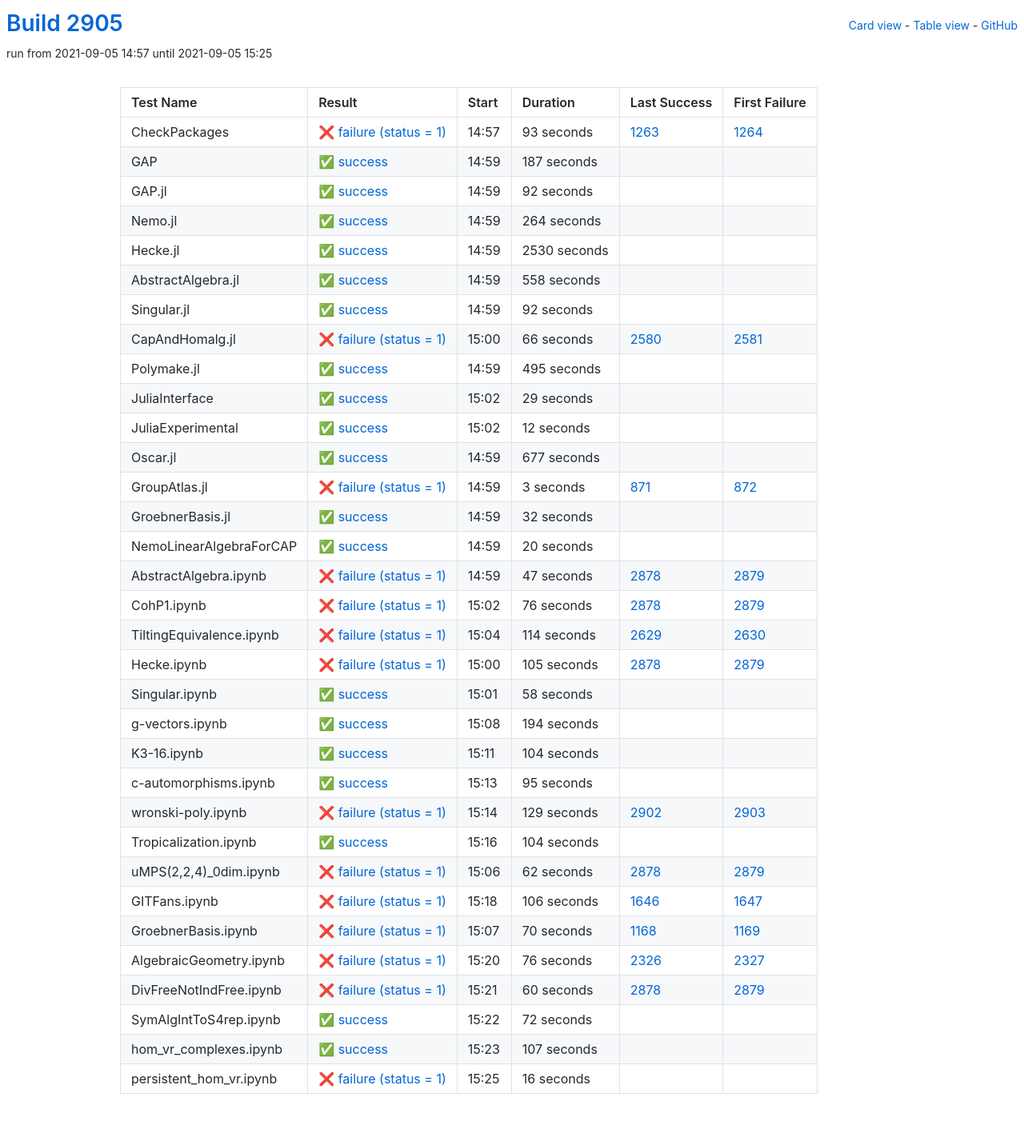
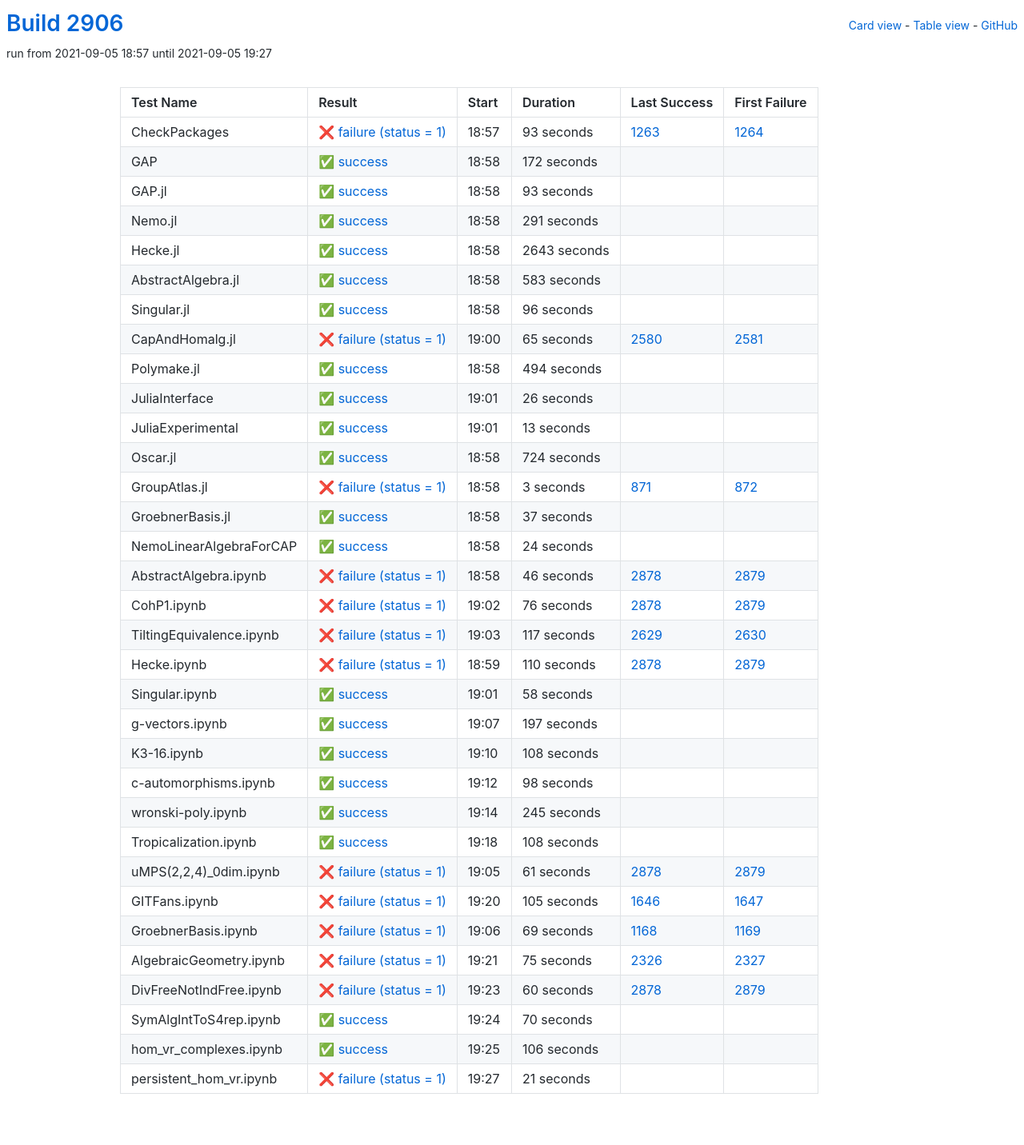
Before and after one commit to oscar-system/oscar-ci-status-stable, a Jekyll site: the page built from table.html, in a window 1280 px wide. Shown: the whole page at 80% size. Built offline with Jekyll 4.4.1, drawn with Linux system fonts in a browser that asks for light colours.

Commit message:
Build #2906

```diff
--- a/_data/ci.yml
+++ b/_data/ci.yml
@@ -1,6 +1,6 @@
 ---
-build: 2905
-build_url: https://oscarci.mathematik.uni-kl.de/job/oscar-stable/2905/
+build: 2906
+build_url: https://oscarci.mathematik.uni-kl.de/job/oscar-stable/2906/
 job: oscar-stable
 organization: oscar-system
 repo: oscar-ci-status-stable
@@ -8,8 +8,8 @@ repourl: https://github.com/oscar-system/oscar-ci-status-stable
 tests:
 - name: CheckPackages
   id: checkpackages
-  log: https://oscarci.mathematik.uni-kl.de/job/oscar-stable/2905/artifact/logs/build-2905/CheckPackages.log
-  start: 2021-09-05 14:57
+  log: https://oscarci.mathematik.uni-kl.de/job/oscar-stable/2906/artifact/logs/build-2906/CheckPackages.log
+  start: 2021-09-05 18:57
   success: false
   exitcode: 1
   status: failure
@@ -20,140 +20,140 @@ tests:
   first_failure_url: https://oscarci.mathematik.uni-kl.de/job/oscar-stable/1264/
 - name: GAP
   id: gap
-  log: https://oscarci.mathematik.uni-kl.de/job/oscar-stable/2905/artifact/logs/build-2905/GAP.log
-  start: 2021-09-05 14:59
+  log: https://oscarci.mathematik.uni-kl.de/job/oscar-stable/2906/artifact/logs/build-2906/GAP.log
+  start: 2021-09-05 18:58
   success: true
   exitcode: 0
   status: success
-  duration: 187
+  duration: 172
   last_success: false
   last_success_url:
   first_failure: false
   first_failure_url:
 - name: GAP.jl
   id: gap-jl
-  log: https://oscarci.mathematik.uni-kl.de/job/oscar-stable/2905/artifact/logs/build-2905/GAP.jl.log
-  start: 2021-09-05 14:59
+  log: https://oscarci.mathematik.uni-kl.de/job/oscar-stable/2906/artifact/logs/build-2906/GAP.jl.log
+  start: 2021-09-05 18:58
   success: true
   exitcode: 0
   status: success
-  duration: 92
+  duration: 93
   last_success: false
   last_success_url:
   first_failure: false
   first_failure_url:
 - name: Nemo.jl
   id: nemo-jl
-  log: https://oscarci.mathematik.uni-kl.de/job/oscar-stable/2905/artifact/logs/build-2905/Nemo.jl.log
-  start: 2021-09-05 14:59
+  log: https://oscarci.mathematik.uni-kl.de/job/oscar-stable/2906/artifact/logs/build-2906/Nemo.jl.log
+  start: 2021-09-05 18:58
   success: true
   exitcode: 0
   status: success
-  duration: 264
+  duration: 291
   last_success: false
   last_success_url:
   first_failure: false
   first_failure_url:
 - name: Hecke.jl
   id: hecke-jl
-  log: https://oscarci.mathematik.uni-kl.de/job/oscar-stable/2905/artifact/logs/build-2905/Hecke.jl.log
-  start: 2021-09-05 14:59
+  log: https://oscarci.mathematik.uni-kl.de/job/oscar-stable/2906/artifact/logs/build-2906/Hecke.jl.log
+  start: 2021-09-05 18:58
   success: true
   exitcode: 0
   status: success
-  duration: 2530
+  duration: 2643
   last_success: false
   last_success_url:
   first_failure: false
   first_failure_url:
 - name: AbstractAlgebra.jl
   id: abstractalgebra-jl
-  log: https://oscarci.mathematik.uni-kl.de/job/oscar-stable/2905/artifact/logs/build-2905/AbstractAlgebra.jl.log
-  start: 2021-09-05 14:59
+  log: https://oscarci.mathematik.uni-kl.de/job/oscar-stable/2906/artifact/logs/build-2906/AbstractAlgebra.jl.log
+  start: 2021-09-05 18:58
   success: true
   exitcode: 0
   status: success
-  duration: 558
+  duration: 583
   last_success: false
   last_success_url:
   first_failure: false
   first_failure_url:
 - name: Singular.jl
   id: singular-jl
-  log: https://oscarci.mathematik.uni-kl.de/job/oscar-stable/2905/artifact/logs/build-2905/Singular.jl.log
-  start: 2021-09-05 14:59
+  log: https://oscarci.mathematik.uni-kl.de/job/oscar-stable/2906/artifact/logs/build-2906/Singular.jl.log
+  start: 2021-09-05 18:58
   success: true
   exitcode: 0
   status: success
-  duration: 92
+  duration: 96
   last_success: false
   last_success_url:
   first_failure: false
   first_failure_url:
 - name: CapAndHomalg.jl
   id: capandhomalg-jl
-  log: https://oscarci.mathematik.uni-kl.de/job/oscar-stable/2905/artifact/logs/build-2905/CapAndHomalg.jl.log
-  start: 2021-09-05 15:00
+  log: https://oscarci.mathematik.uni-kl.de/job/oscar-stable/2906/artifact/logs/build-2906/CapAndHomalg.jl.log
+  start: 2021-09-05 19:00
   success: false
   exitcode: 1
   status: failure
-  duration: 66
+  duration: 65
   last_success: 2580
   last_success_url: https://oscarci.mathematik.uni-kl.de/job/oscar-stable/2580/
   first_failure: 2581
   first_failure_url: https://oscarci.mathematik.uni-kl.de/job/oscar-stable/2581/
 - name: Polymake.jl
   id: polymake-jl
-  log: https://oscarci.mathematik.uni-kl.de/job/oscar-stable/2905/artifact/logs/build-2905/Polymake.jl.log
-  start: 2021-09-05 14:59
+  log: https://oscarci.mathematik.uni-kl.de/job/oscar-stable/2906/artifact/logs/build-2906/Polymake.jl.log
+  start: 2021-09-05 18:58
   success: true
   exitcode: 0
   status: success
-  duration: 495
+  duration: 494
   last_success: false
   last_success_url:
   first_failure: false
   first_failure_url:
 - name: JuliaInterface
   id: juliainterface
-  log: https://oscarci.mathematik.uni-kl.de/job/oscar-stable/2905/artifact/logs/build-2905/JuliaInterface.log
-  start: 2021-09-05 15:02
+  log: https://oscarci.mathematik.uni-kl.de/job/oscar-stable/2906/artifact/logs/build-2906/JuliaInterface.log
+  start: 2021-09-05 19:01
   success: true
   exitcode: 0
   status: success
-  duration: 29
+  duration: 26
   last_success: false
   last_success_url:
   first_failure: false
   first_failure_url:
 - name: JuliaExperimental
   id: juliaexperimental
-  log: https://oscarci.mathematik.uni-kl.de/job/oscar-stable/2905/artifact/logs/build-2905/JuliaExperimental.log
-  start: 2021-09-05 15:02
+  log: https://oscarci.mathematik.uni-kl.de/job/oscar-stable/2906/artifact/logs/build-2906/JuliaExperimental.log
+  start: 2021-09-05 19:01
   success: true
   exitcode: 0
   status: success
-  duration: 12
+  duration: 13
   last_success: false
   last_success_url:
   first_failure: false
   first_failure_url:
 - name: Oscar.jl
   id: oscar-jl
-  log: https://oscarci.mathematik.uni-kl.de/job/oscar-stable/2905/artifact/logs/build-2905/Oscar.jl.log
-  start: 2021-09-05 14:59
+  log: https://oscarci.mathematik.uni-kl.de/job/oscar-stable/2906/artifact/logs/build-2906/Oscar.jl.log
+  start: 2021-09-05 18:58
   success: true
   exitcode: 0
   status: success
-  duration: 677
+  duration: 724
   last_success: false
   last_success_url:
   first_failure: false
   first_failure_url:
 - name: GroupAtlas.jl
   id: groupatlas-jl
-  log: https://oscarci.mathematik.uni-kl.de/job/oscar-stable/2905/artifact/logs/build-2905/GroupAtlas.jl.log
-  start: 2021-09-05 14:59
+  log: https://oscarci.mathematik.uni-kl.de/job/oscar-stable/2906/artifact/logs/build-2906/GroupAtlas.jl.log
+  start: 2021-09-05 18:58
   success: false
   exitcode: 1
   status: failure
@@ -164,44 +164,44 @@ tests:
   first_failure_url: https://oscarci.mathematik.uni-kl.de/job/oscar-stable/872/
 - name: GroebnerBasis.jl
   id: groebnerbasis-jl
-  log: https://oscarci.mathematik.uni-kl.de/job/oscar-stable/2905/artifact/logs/build-2905/GroebnerBasis.jl.log
-  start: 2021-09-05 14:59
+  log: https://oscarci.mathematik.uni-kl.de/job/oscar-stable/2906/artifact/logs/build-2906/GroebnerBasis.jl.log
+  start: 2021-09-05 18:58
   success: true
   exitcode: 0
   status: success
-  duration: 32
+  duration: 37
   last_success: false
   last_success_url:
   first_failure: false
   first_failure_url:
 - name: NemoLinearAlgebraForCAP
   id: nemolinearalgebraforcap
-  log: https://oscarci.mathematik.uni-kl.de/job/oscar-stable/2905/artifact/logs/build-2905/NemoLinearAlgebraForCAP.log
-  start: 2021-09-05 14:59
+  log: https://oscarci.mathematik.uni-kl.de/job/oscar-stable/2906/artifact/logs/build-2906/NemoLinearAlgebraForCAP.log
+  start: 2021-09-05 18:58
   success: true
   exitcode: 0
   status: success
-  duration: 20
+  duration: 24
   last_success: false
   last_success_url:
   first_failure: false
   first_failure_url:
 - name: AbstractAlgebra.ipynb
   id: abstractalgebra-ipynb
-  log: https://oscarci.mathematik.uni-kl.de/job/oscar-stable/2905/artifact/logs/build-2905/AbstractAlgebra.ipynb.log
-  start: 2021-09-05 14:59
+  log: https://oscarci.mathematik.uni-kl.de/job/oscar-stable/2906/artifact/logs/build-2906/AbstractAlgebra.ipynb.log
+  start: 2021-09-05 18:58
   success: false
   exitcode: 1
   status: failure
-  duration: 47
+  duration: 46
   last_success: 2878
   last_success_url: https://oscarci.mathematik.uni-kl.de/job/oscar-stable/2878/
   first_failure: 2879
   first_failure_url: https://oscarci.mathematik.uni-kl.de/job/oscar-stable/2879/
 - name: CohP1.ipynb
   id: cohp1-ipynb
-  log: https://oscarci.mathematik.uni-kl.de/job/oscar-stable/2905/artifact/logs/build-2905/CohP1.ipynb.log
-  start: 2021-09-05 15:02
+  log: https://oscarci.mathematik.uni-kl.de/job/oscar-stable/2906/artifact/logs/build-2906/CohP1.ipynb.log
+  start: 2021-09-05 19:02
   success: false
   exitcode: 1
   status: failure
@@ -212,32 +212,32 @@ tests:
   first_failure_url: https://oscarci.mathematik.uni-kl.de/job/oscar-stable/2879/
 - name: TiltingEquivalence.ipynb
   id: tiltingequivalence-ipynb
-  log: https://oscarci.mathematik.uni-kl.de/job/oscar-stable/2905/artifact/logs/build-2905/TiltingEquivalence.ipynb.log
-  start: 2021-09-05 15:04
+  log: https://oscarci.mathematik.uni-kl.de/job/oscar-stable/2906/artifact/logs/build-2906/TiltingEquivalence.ipynb.log
+  start: 2021-09-05 19:03
   success: false
   exitcode: 1
   status: failure
-  duration: 114
+  duration: 117
   last_success: 2629
   last_success_url: https://oscarci.mathematik.uni-kl.de/job/oscar-stable/2629/
   first_failure: 2630
   first_failure_url: https://oscarci.mathematik.uni-kl.de/job/oscar-stable/2630/
 - name: Hecke.ipynb
   id: hecke-ipynb
-  log: https://oscarci.mathematik.uni-kl.de/job/oscar-stable/2905/artifact/logs/build-2905/Hecke.ipynb.log
-  start: 2021-09-05 15:00
+  log: https://oscarci.mathematik.uni-kl.de/job/oscar-stable/2906/artifact/logs/build-2906/Hecke.ipynb.log
+  start: 2021-09-05 18:59
   success: false
   exitcode: 1
   status: failure
-  duration: 105
+  duration: 110
   last_success: 2878
   last_success_url: https://oscarci.mathematik.uni-kl.de/job/oscar-stable/2878/
   first_failure: 2879
   first_failure_url: https://oscarci.mathematik.uni-kl.de/job/oscar-stable/2879/
 - name: Singular.ipynb
   id: singular-ipynb
-  log: https://oscarci.mathematik.uni-kl.de/job/oscar-stable/2905/artifact/logs/build-2905/Singular.ipynb.log
-  start: 2021-09-05 15:01
+  log: https://oscarci.mathematik.uni-kl.de/job/oscar-stable/2906/artifact/logs/build-2906/Singular.ipynb.log
+  start: 2021-09-05 19:01
   success: true
   exitcode: 0
   status: success
@@ -248,116 +248,116 @@ tests:
   first_failure_url:
 - name: g-vectors.ipynb
   id: g-vectors-ipynb
-  log: https://oscarci.mathematik.uni-kl.de/job/oscar-stable/2905/artifact/logs/build-2905/g-vectors.ipynb.log
-  start: 2021-09-05 15:08
+  log: https://oscarci.mathematik.uni-kl.de/job/oscar-stable/2906/artifact/logs/build-2906/g-vectors.ipynb.log
+  start: 2021-09-05 19:07
   success: true
   exitcode: 0
   status: success
-  duration: 194
+  duration: 197
   last_success: false
   last_success_url:
   first_failure: false
   first_failure_url:
 - name: K3-16.ipynb
   id: k3-16-ipynb
-  log: https://oscarci.mathematik.uni-kl.de/job/oscar-stable/2905/artifact/logs/build-2905/K3-16.ipynb.log
-  start: 2021-09-05 15:11
+  log: https://oscarci.mathematik.uni-kl.de/job/oscar-stable/2906/artifact/logs/build-2906/K3-16.ipynb.log
+  start: 2021-09-05 19:10
   success: true
   exitcode: 0
   status: success
-  duration: 104
+  duration: 108
   last_success: false
   last_success_url:
   first_failure: false
   first_failure_url:
 - name: c-automorphisms.ipynb
   id: c-automorphisms-ipynb
-  log: https://oscarci.mathematik.uni-kl.de/job/oscar-stable/2905/artifact/logs/build-2905/c-automorphisms.ipynb.log
-  start: 2021-09-05 15:13
+  log: https://oscarci.mathematik.uni-kl.de/job/oscar-stable/2906/artifact/logs/build-2906/c-automorphisms.ipynb.log
+  start: 2021-09-05 19:12
   success: true
   exitcode: 0
   status: success
-  duration: 95
+  duration: 98
   last_success: false
   last_success_url:
   first_failure: false
   first_failure_url:
 - name: wronski-poly.ipynb
   id: wronski-poly-ipynb
-  log: https://oscarci.mathematik.uni-kl.de/job/oscar-stable/2905/artifact/logs/build-2905/wronski-poly.ipynb.log
-  start: 2021-09-05 15:14
-  success: false
-  exitcode: 1
-  status: failure
-  duration: 129
-  last_success: 2902
-  last_success_url: https://oscarci.mathematik.uni-kl.de/job/oscar-stable/2902/
-  first_failure: 2903
-  first_failure_url: https://oscarci.mathematik.uni-kl.de/job/oscar-stable/2903/
-- name: Tropicalization.ipynb
-  id: tropicalization-ipynb
-  log: https://oscarci.mathematik.uni-kl.de/job/oscar-stable/2905/artifact/logs/build-2905/Tropicalization.ipynb.log
-  start: 2021-09-05 15:16
+  log: https://oscarci.mathematik.uni-kl.de/job/oscar-stable/2906/artifact/logs/build-2906/wronski-poly.ipynb.log
+  start: 2021-09-05 19:14
   success: true
   exitcode: 0
   status: success
-  duration: 104
+  duration: 245
+  last_success: false
+  last_success_url:
+  first_failure: false
+  first_failure_url:
+- name: Tropicalization.ipynb
+  id: tropicalization-ipynb
+  log: https://oscarci.mathematik.uni-kl.de/job/oscar-stable/2906/artifact/logs/build-2906/Tropicalization.ipynb.log
+  start: 2021-09-05 19:18
+  success: true
+  exitcode: 0
+  status: success
+  duration: 108
   last_success: false
   last_success_url:
   first_failure: false
   first_failure_url:
 - name: uMPS(2,2,4)_0dim.ipynb
   id: umps-2-2-4-0dim-ipynb
-  log: https://oscarci.mathematik.uni-kl.de/job/oscar-stable/2905/artifact/logs/build-2905/uMPS-2-2-4-_0dim.ipynb.log
-  start: 2021-09-05 15:06
+  log: https://oscarci.mathematik.uni-kl.de/job/oscar-stable/2906/artifact/logs/build-2906/uMPS-2-2-4-_0dim.ipynb.log
+  start: 2021-09-05 19:05
   success: false
   exitcode: 1
   status: failure
-  duration: 62
+  duration: 61
   last_success: 2878
   last_success_url: https://oscarci.mathematik.uni-kl.de/job/oscar-stable/2878/
   first_failure: 2879
   first_failure_url: https://oscarci.mathematik.uni-kl.de/job/oscar-stable/2879/
 - name: GITFans.ipynb
   id: gitfans-ipynb
-  log: https://oscarci.mathematik.uni-kl.de/job/oscar-stable/2905/artifact/logs/build-2905/GITFans.ipynb.log
-  start: 2021-09-05 15:18
+  log: https://oscarci.mathematik.uni-kl.de/job/oscar-stable/2906/artifact/logs/build-2906/GITFans.ipynb.log
+  start: 2021-09-05 19:20
   success: false
   exitcode: 1
   status: failure
-  duration: 106
+  duration: 105
   last_success: 1646
   last_success_url: https://oscarci.mathematik.uni-kl.de/job/oscar-stable/1646/
   first_failure: 1647
   first_failure_url: https://oscarci.mathematik.uni-kl.de/job/oscar-stable/1647/
 - name: GroebnerBasis.ipynb
   id: groebnerbasis-ipynb
-  log: https://oscarci.mathematik.uni-kl.de/job/oscar-stable/2905/artifact/logs/build-2905/GroebnerBasis.ipynb.log
-  start: 2021-09-05 15:07
+  log: https://oscarci.mathematik.uni-kl.de/job/oscar-stable/2906/artifact/logs/build-2906/GroebnerBasis.ipynb.log
+  start: 2021-09-05 19:06
   success: false
   exitcode: 1
   status: failure
-  duration: 70
+  duration: 69
   last_success: 1168
   last_success_url: https://oscarci.mathematik.uni-kl.de/job/oscar-stable/1168/
   first_failure: 1169
   first_failure_url: https://oscarci.mathematik.uni-kl.de/job/oscar-stable/1169/
 - name: AlgebraicGeometry.ipynb
   id: algebraicgeometry-ipynb
-  log: https://oscarci.mathematik.uni-kl.de/job/oscar-stable/2905/artifact/logs/build-2905/AlgebraicGeometry.ipynb.log
-  start: 2021-09-05 15:20
+  log: https://oscarci.mathematik.uni-kl.de/job/oscar-stable/2906/artifact/logs/build-2906/AlgebraicGeometry.ipynb.log
+  start: 2021-09-05 19:21
   success: false
   exitcode: 1
   status: failure
-  duration: 76
+  duration: 75
   last_success: 2326
   last_success_url: https://oscarci.mathematik.uni-kl.de/job/oscar-stable/2326/
   first_failure: 2327
   first_failure_url: https://oscarci.mathematik.uni-kl.de/job/oscar-stable/2327/
 - name: DivFreeNotIndFree.ipynb
   id: divfreenotindfree-ipynb
-  log: https://oscarci.mathematik.uni-kl.de/job/oscar-stable/2905/artifact/logs/build-2905/DivFreeNotIndFree.ipynb.log
-  start: 2021-09-05 15:21
+  log: https://oscarci.mathematik.uni-kl.de/job/oscar-stable/2906/artifact/logs/build-2906/DivFreeNotIndFree.ipynb.log
+  start: 2021-09-05 19:23
   success: false
   exitcode: 1
   status: failure
@@ -368,36 +368,36 @@ tests:
   first_failure_url: https://oscarci.mathematik.uni-kl.de/job/oscar-stable/2879/
 - name: SymAlgIntToS4rep.ipynb
   id: symalginttos4rep-ipynb
-  log: https://oscarci.mathematik.uni-kl.de/job/oscar-stable/2905/artifact/logs/build-2905/SymAlgIntToS4rep.ipynb.log
-  start: 2021-09-05 15:22
+  log: https://oscarci.mathematik.uni-kl.de/job/oscar-stable/2906/artifact/logs/build-2906/SymAlgIntToS4rep.ipynb.log
+  start: 2021-09-05 19:24
   success: true
   exitcode: 0
   status: success
-  duration: 72
+  duration: 70
   last_success: false
   last_success_url:
   first_failure: false
   first_failure_url:
 - name: hom_vr_complexes.ipynb
   id: hom-vr-complexes-ipynb
-  log: https://oscarci.mathematik.uni-kl.de/job/oscar-stable/2905/artifact/logs/build-2905/hom_vr_complexes.ipynb.log
-  start: 2021-09-05 15:23
+  log: https://oscarci.mathematik.uni-kl.de/job/oscar-stable/2906/artifact/logs/build-2906/hom_vr_complexes.ipynb.log
+  start: 2021-09-05 19:25
   success: true
   exitcode: 0
   status: success
-  duration: 107
+  duration: 106
   last_success: false
   last_success_url:
   first_failure: false
   first_failure_url:
 - name: persistent_hom_vr.ipynb
   id: persistent-hom-vr-ipynb
-  log: https://oscarci.mathematik.uni-kl.de/job/oscar-stable/2905/artifact/logs/build-2905/persistent_hom_vr.ipynb.log
-  start: 2021-09-05 15:25
+  log: https://oscarci.mathematik.uni-kl.de/job/oscar-stable/2906/artifact/logs/build-2906/persistent_hom_vr.ipynb.log
+  start: 2021-09-05 19:27
   success: false
   exitcode: 1
   status: failure
-  duration: 16
+  duration: 21
   last_success: false
   last_success_url:
   first_failure: false
```
Also changed, not shown: README.md.
